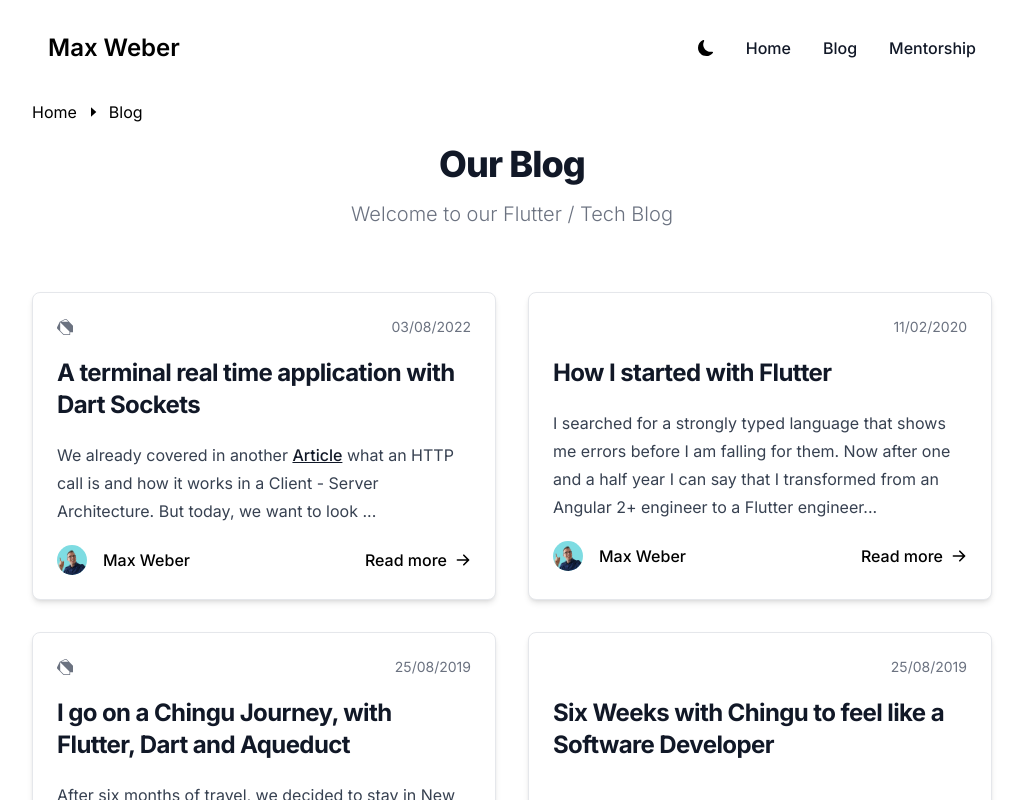
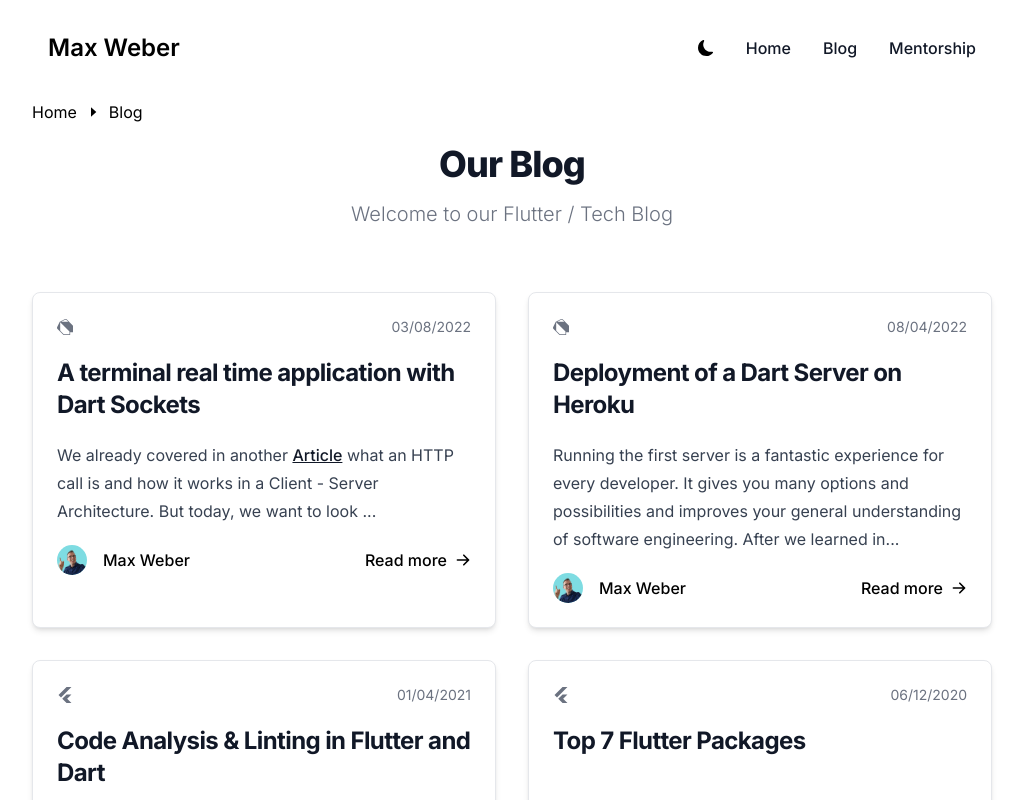
Before and after one commit to md-weber/website, a Next.js app: page /blog in a window 1280 px wide. Shown: the top 800 px of the page, without its empty margins (128-1151 px from the left). Built offline with nearby package versions, Linux system fonts and the light colour scheme.

Commit message:
[Date] Updated the date and ordered it for the viewers of the blog posts

```diff
--- a/src/app/blog/page.tsx
+++ b/src/app/blog/page.tsx
@@ -3,9 +3,11 @@
 
 export default function Blog() {
     const postMetaData = getPostMetaData();
-    const postPreviews = postMetaData.map((metadata) => {
-        return (<PostPreview {...metadata} key={metadata.slug}/>)
-    })
+    const postPreviews = postMetaData
+        .sort((a, b) => a.date.getTime() > new Date(b.date).getTime() ? -1 : 1)
+        .map((metadata) => {
+            return (<PostPreview {...metadata} key={metadata.slug}/>)
+        })
     return (
         <div className={"m-auto"}>
             <div className="mx-auto max-w-screen-sm text-center lg:mb-16 mb-8">
--- a/src/components/blog/get-post-metadata.ts
+++ b/src/components/blog/get-post-metadata.ts
@@ -1,27 +1,26 @@
 import fs from "fs";
 import matter from "gray-matter";
 import {findAuthor, findCategory} from "@/components/blog/find-matter";
+import {PostMetaData} from "@/components/blog/post-metadata";
 
-const getPostMetaData = () => {
+const getPostMetaData = (): PostMetaData[] => {
     const folder = "content/article/";
     const files = fs.readdirSync(folder);
     const markdownPosts = files.filter(file => file.endsWith(".md"));
 
-    const posts = markdownPosts.map(file => {
+    return markdownPosts.map(file => {
         const fileContents = fs.readFileSync(`content/article/${file}`, "utf8");
         const matterResult = matter(fileContents);
         return {
             title: matterResult.data.title,
             slug: matterResult.data.slug,
             body: matterResult.data.body,
-            date: Intl.DateTimeFormat('en-GB').format(Date.parse(matterResult.data.date)),
+            date: new Date(Date.parse(matterResult.data.date)),
             category: findCategory(matterResult.data.category.id),
             author: findAuthor(matterResult.data.author.id),
             preview: matterResult.data.body.slice(0, 200) + '...'
-        }
+        } as PostMetaData;
     });
-
-    return posts.sort((a, b) => Date.parse(b.date) - Date.parse(a.date));
 }
 
 
--- a/src/components/blog/post-metadata.ts
+++ b/src/components/blog/post-metadata.ts
@@ -2,7 +2,7 @@
     title: string;
     slug: string;
     body: string;
-    date: string;
+    date: Date;
     preview?: any;
     category: string;
     author: { name: string, thumbnailUrl: string }
--- a/src/components/blog/post-preview.tsx
+++ b/src/components/blog/post-preview.tsx
@@ -18,7 +18,7 @@
                     <span>{props.category == "Flutter" && <SiFlutter
                         className={"hover:scale-110 hover:text-gray-700 dark:hover:text-white transition-all duration-300"}/>}</span>
                 </div>
-                <span className="text-sm">{props.date}</span>
+                <span className="text-sm">{Intl.DateTimeFormat('en-GB').format(props.date)}</span>
             </div>
             <h2 className="mb-2 text-2xl font-bold tracking-tight text-gray-900 dark:text-white">
                 <Link href={`/blog/${props.slug}`}>
@@ -40,7 +40,7 @@
                         className="font-medium dark:text-white"> {props.author.name} </span>
                 </div>
                 <Link href="#"
-                   className="inline-flex items-center font-medium text-primary-600 dark:text-primary-500 hover:underline">
+                      className="inline-flex items-center font-medium text-primary-600 dark:text-primary-500 hover:underline">
                     Read more
                     <svg className="ml-2 w-4 h-4" fill="currentColor" viewBox="0 0 20 20"
                          xmlns="http://www.w3.org/2000/svg">
```
